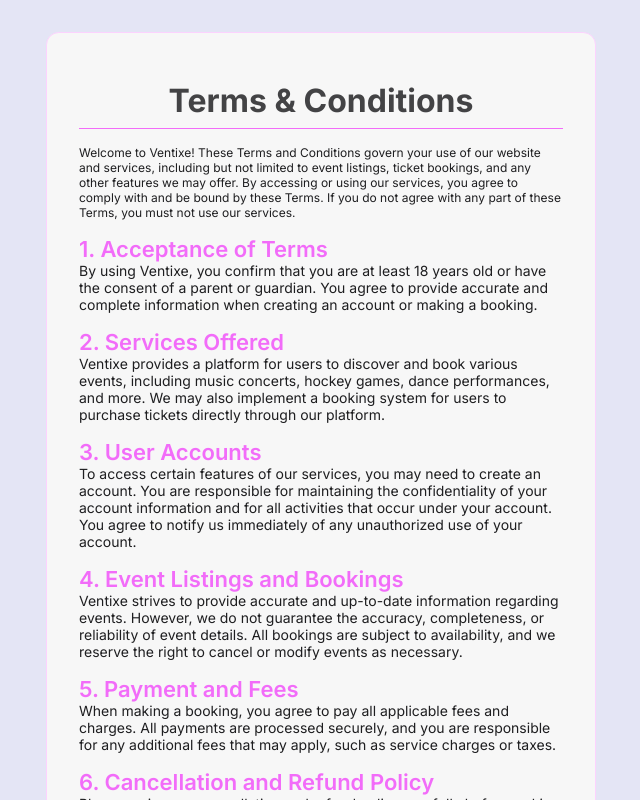
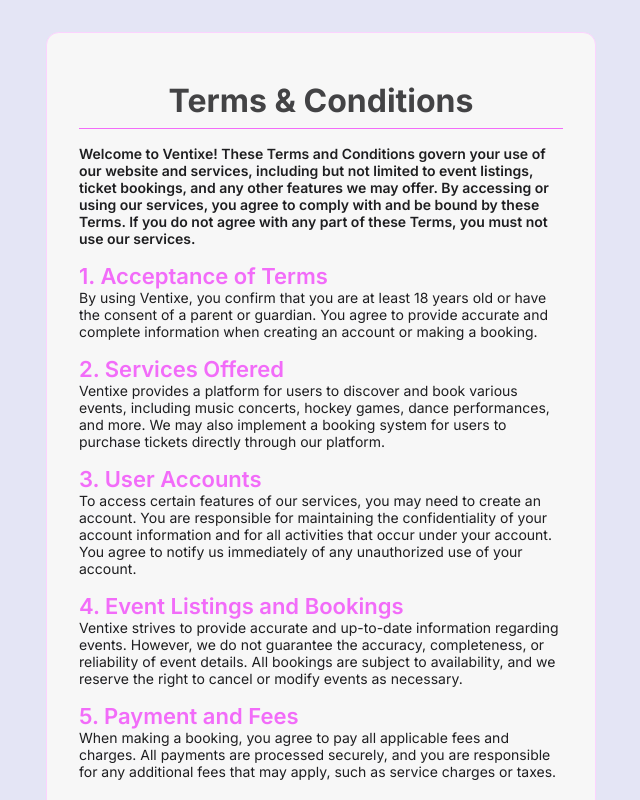
Before and after one commit to Ventixe-Assignment/frontend, a React (Vite) app: page /terms in a window 1280 px wide. Shown: the top 800 px of the page, without its empty margins (319-959 px from the left). Built offline with nearby package versions, Linux system fonts and the light colour scheme; no server answers.

Commit message:
dunno if i changed anything

```diff
--- a/src/assets/pages/Terms.jsx
+++ b/src/assets/pages/Terms.jsx
@@ -6,7 +6,7 @@
         <h1 className='create-account-title'>Terms & Conditions</h1>
         <div>
             <div className='divider'></div>
-            <div className='title-regular-12 mb-1'>  Welcome to Ventixe! These Terms and Conditions govern your use of our website and services, including but not limited to event listings, ticket bookings, and any other features we may offer. By accessing or using our services, you agree to comply with and be bound by these Terms. If you do not agree with any part of these Terms, you must not use our services.</div>
+            <div className='title-semibold-14 mb-1'>  Welcome to Ventixe! These Terms and Conditions govern your use of our website and services, including but not limited to event listings, ticket bookings, and any other features we may offer. By accessing or using our services, you agree to comply with and be bound by these Terms. If you do not agree with any part of these Terms, you must not use our services.</div>
 
             <h5>1. Acceptance of Terms</h5>
             <p className='title-regular-14 mb-1'>By using Ventixe, you confirm that you are at least 18 years old or have the consent of a parent or guardian. You agree to provide accurate and complete information when creating an account or making a booking.</p>
```
